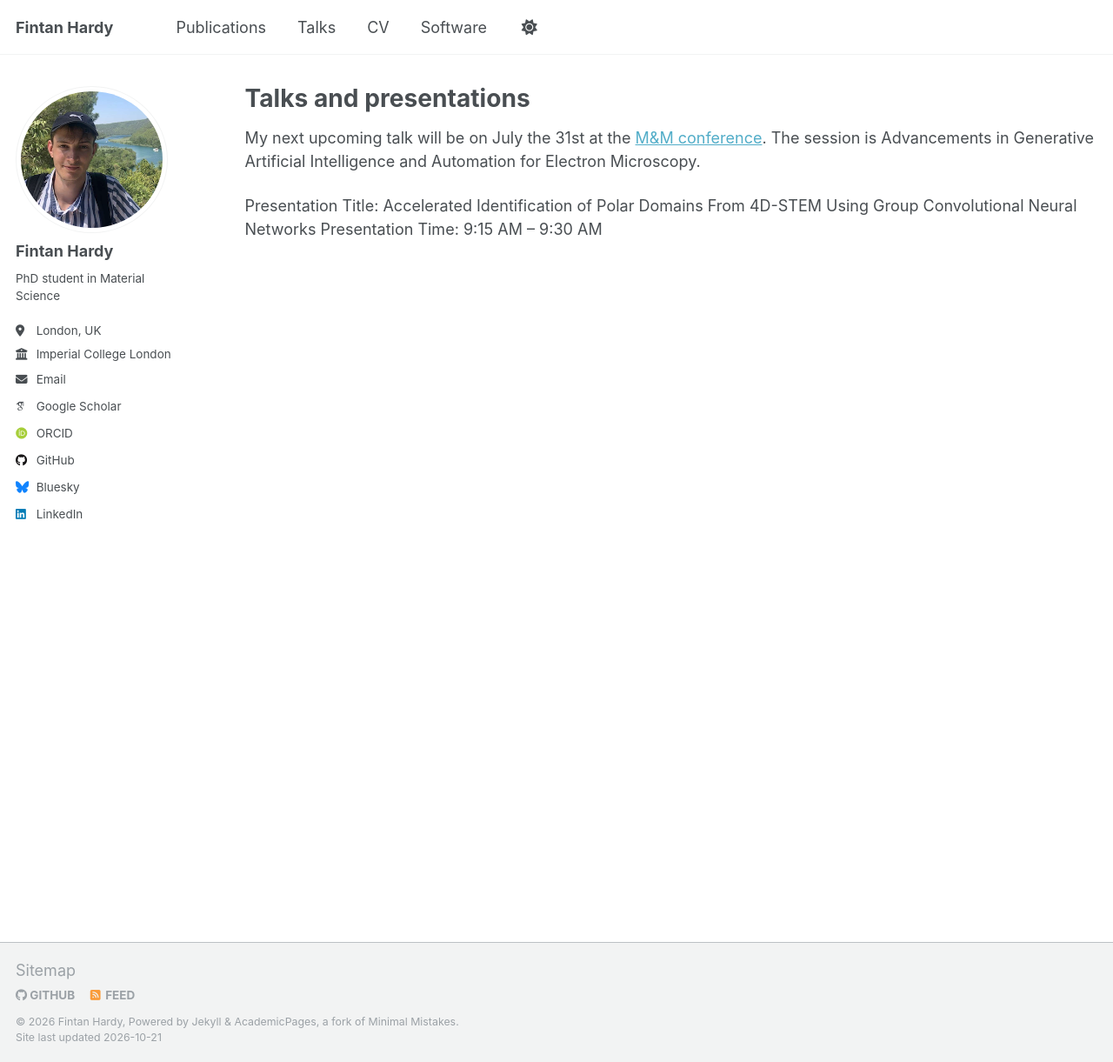
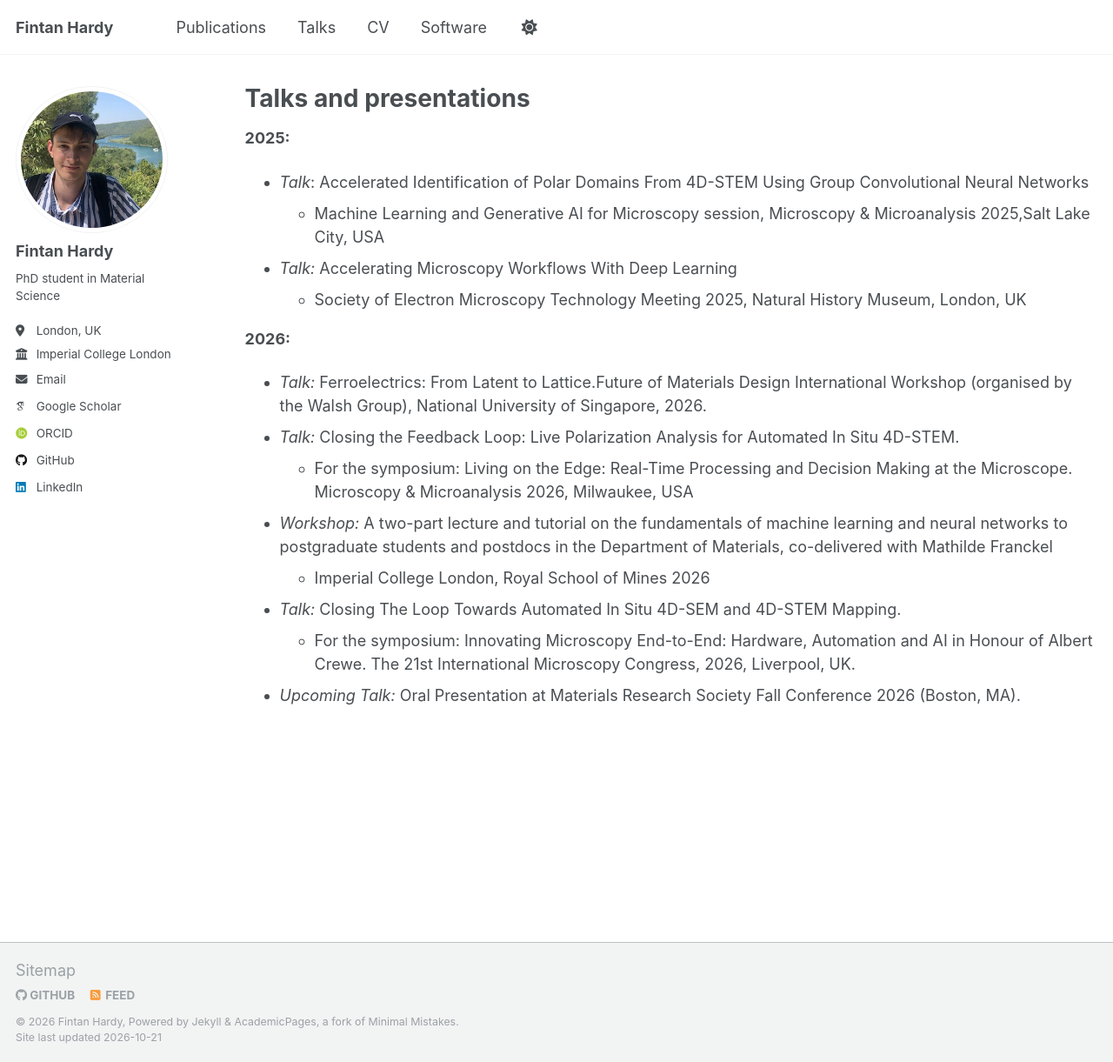
Before and after one commit to FinHardy/finhardy.github.io, a Jekyll site: the page built from _pages/talks.md, in a window 1280 px wide and 1221 px high. Shown: the whole window at 87% size. Built offline with Jekyll 4.4.1, drawn with Linux system fonts in a browser that asks for light colours; some web fonts are replaced.

Commit message:
update to bio and talks page and remove bluesky link

```diff
--- a/_config.yml
+++ b/_config.yml
@@ -49,7 +49,7 @@ author:
   stackoverflow    : # User number or user number and name (i.e., use "1" or "1/jeff-atwood")
 
   # Social media
-  bluesky          : "https://bsky.app/profile/finhardy.bsky.social" # Replace this with you Bluesky username
+  # bluesky          : "https://bsky.app/profile/finhardy.bsky.social" # Replace this with you Bluesky username
   facebook         : # Username
   flickr           : # Username
   foursquare       : # Username
--- a/_pages/talks.md
+++ b/_pages/talks.md
@@ -4,8 +4,22 @@ title: "Talks and presentations"
 permalink: /talks/
 author_profile: true
 ---
+**2025:**
 
-My next upcoming talk will be on July the 31st at the [M&M conference](https://mmconference.microscopy.org). The session is Advancements in Generative Artificial Intelligence and Automation for Electron Microscopy.
+- *Talk*: Accelerated Identification of Polar Domains From 4D-STEM Using Group Convolutional Neural Networks
+  - Machine Learning and Generative AI for Microscopy session, Microscopy & Microanalysis 2025,Salt Lake City, USA
+- *Talk:* Accelerating Microscopy Workflows With Deep Learning
+  - Society of Electron Microscopy Technology Meeting 2025, Natural History Museum, London, UK
 
-Presentation Title: Accelerated Identification of Polar Domains From 4D-STEM Using Group Convolutional Neural Networks
-Presentation Time: 9:15 AM – 9:30 AM
+**2026:**
+
+- *Talk:* Ferroelectrics: From Latent to Lattice.Future of Materials Design International Workshop (organised by the Walsh Group), National University of Singapore, 2026.
+- *Talk:* Closing the Feedback Loop: Live Polarization Analysis for Automated In Situ 4D-STEM.
+  - For the symposium: Living on the Edge: Real-Time Processing and Decision Making at the Microscope. Microscopy & Microanalysis 2026, Milwaukee, USA
+- *Workshop:* A two-part lecture and tutorial on the fundamentals of machine learning and neural networks to postgraduate students and postdocs in the
+  Department of Materials, co-delivered with Mathilde Franckel
+  - Imperial College London, Royal School of Mines 2026
+- *Talk:* Closing The Loop Towards Automated In Situ 4D-SEM and 4D-STEM Mapping.
+  - For the symposium: Innovating Microscopy End-to-End: Hardware, Automation and AI in Honour of Albert Crewe. The 21st
+    International Microscopy Congress, 2026, Liverpool, UK.
+- *Upcoming Talk:* Oral Presentation at Materials Research Society Fall Conference 2026 (Boston, MA).
```
Also changed, not shown: _pages/about.md (+17 -3 lines).
